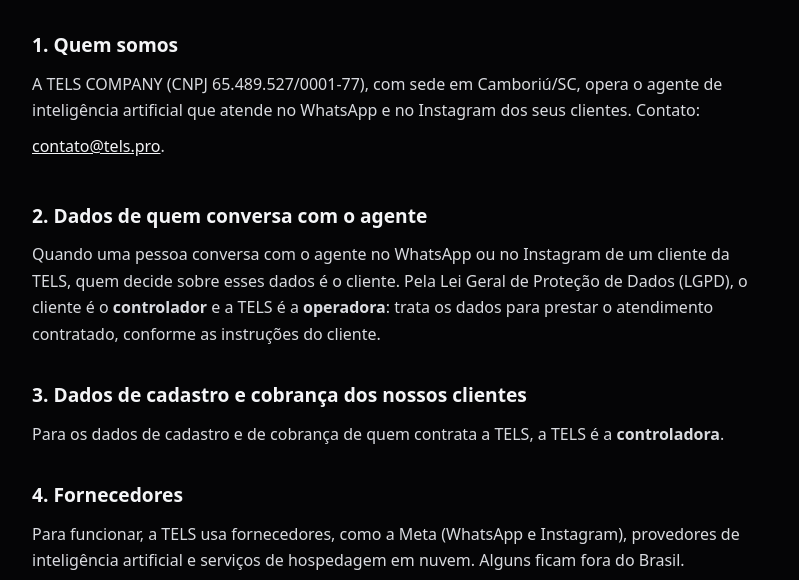
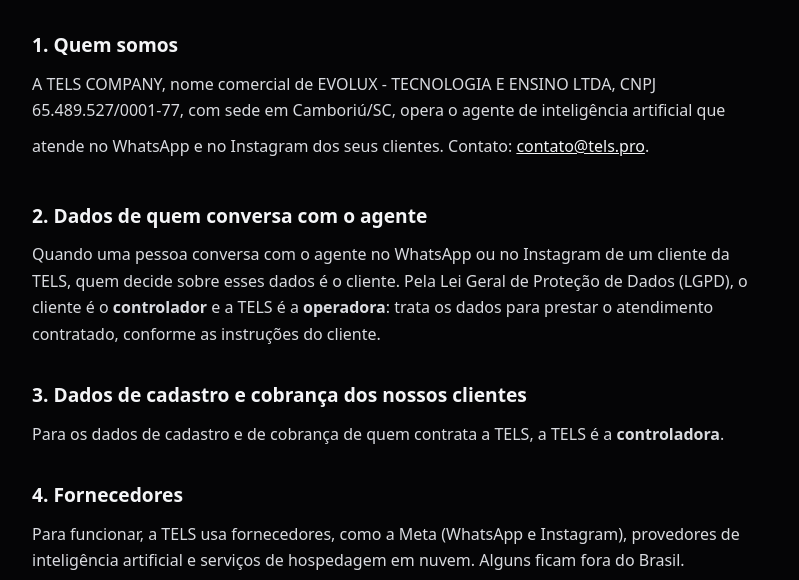
Before and after one commit to luansalesddd/tels-site, a plain HTML site: page privacidade.html in a window 1280 px wide. Shown: the part 185-765 px from the top of the page, without its empty margins (238-1037 px from the left). Drawn offline with Linux system fonts and the light colour scheme.

Commit message:
Nome da empresa com os dois nomes e o CNPJ em Privacidade, Termos e rodape
TELS COMPANY, nome comercial de EVOLUX - TECNOLOGIA E ENSINO LTDA.

Co-Authored-By: Claude Opus 5.5 <noreply@anthropic.com>
Claude-Session: https://claude.ai/code/session_01WBULYXKVmbVjvAcN2UJHvy

```diff
--- a/privacidade.html
+++ b/privacidade.html
@@ -37,7 +37,7 @@ li+li{margin-top:6px}
 <p class="data">Última atualização: 26 de novembro de 2026</p>
 
 <h2>1. Quem somos</h2>
-<p>A TELS COMPANY (CNPJ 65.489.527/0001-77), com sede em Camboriú/SC, opera o agente de inteligência artificial que atende no WhatsApp e no Instagram dos seus clientes. Contato: <a href="mailto:contato@tels.pro">contato@tels.pro</a>.</p>
+<p>A TELS COMPANY, nome comercial de EVOLUX - TECNOLOGIA E ENSINO LTDA, CNPJ 65.489.527/0001-77, com sede em Camboriú/SC, opera o agente de inteligência artificial que atende no WhatsApp e no Instagram dos seus clientes. Contato: <a href="mailto:contato@tels.pro">contato@tels.pro</a>.</p>
 
 <h2>2. Dados de quem conversa com o agente</h2>
 <p>Quando uma pessoa conversa com o agente no WhatsApp ou no Instagram de um cliente da TELS, quem decide sobre esses dados é o cliente. Pela Lei Geral de Proteção de Dados (LGPD), o cliente é o <b>controlador</b> e a TELS é a <b>operadora</b>: trata os dados para prestar o atendimento contratado, conforme as instruções do cliente.</p>
```
Also changed, not shown: index.html (+1 -1 lines), termos-de-uso.html (+1 -1 lines).
